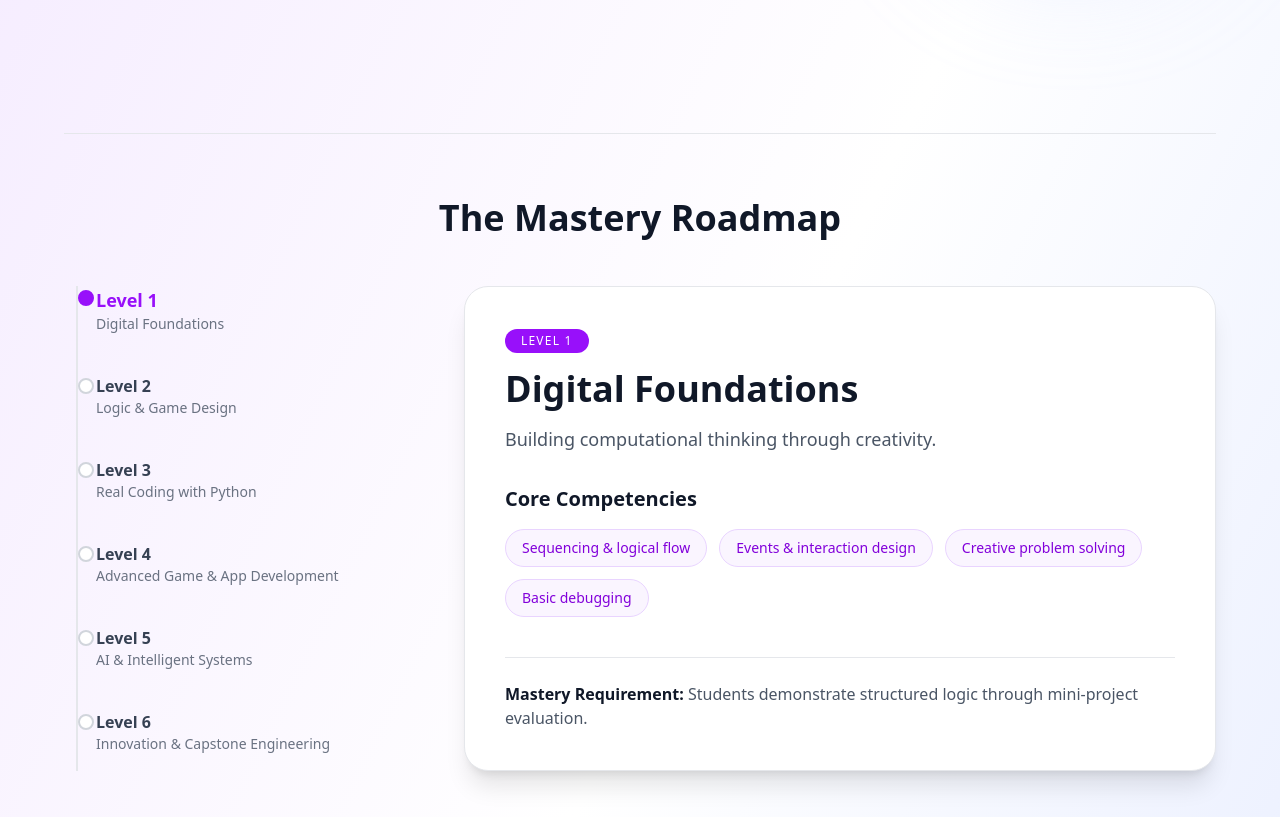
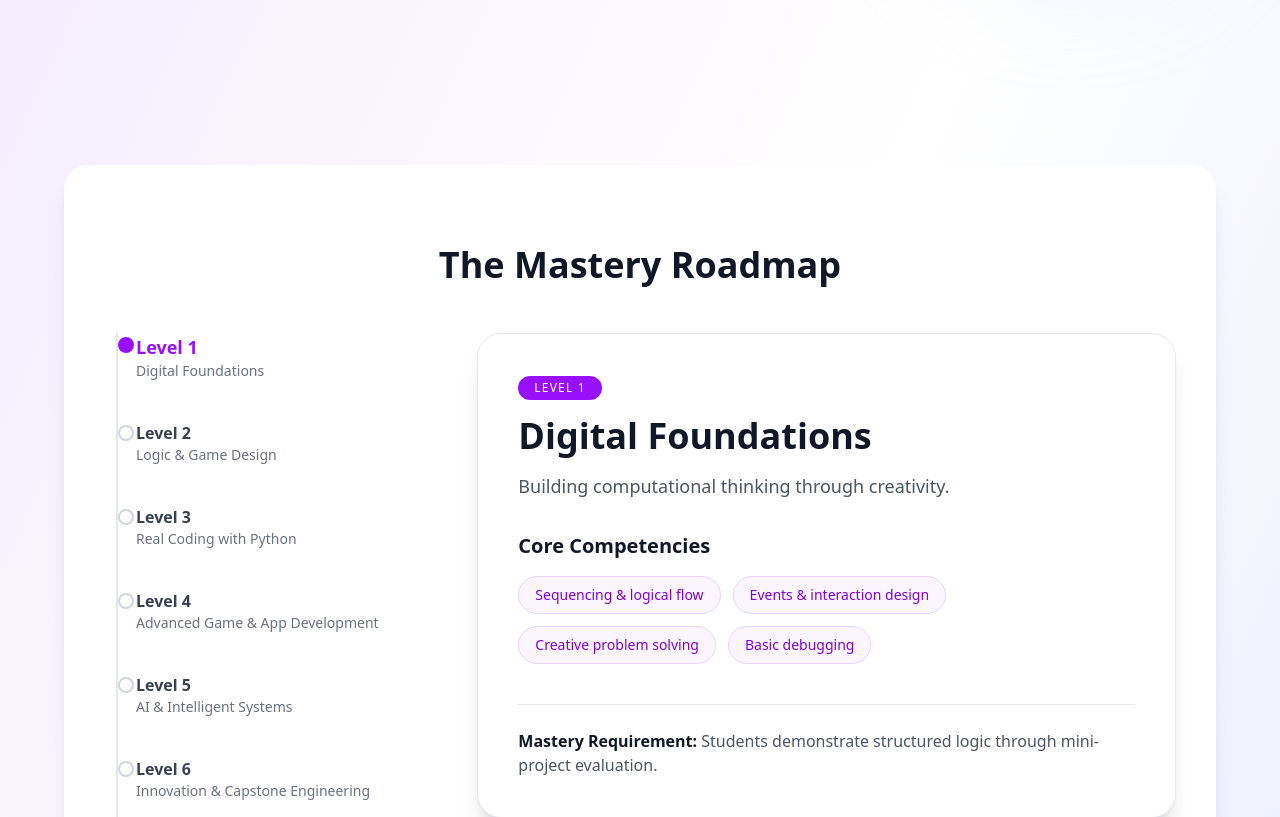
Before and after one commit to srushteesingh/logicleap-platform, a Next.js app: page / in a window 1280 px wide. Shown: the part 640-1457 px from the top of the page. Built offline with nearby package versions, Linux system fonts and the light colour scheme.

Commit message:
Add contrast to Mastery section

```diff
--- a/app/page.tsx
+++ b/app/page.tsx
@@ -116,7 +116,7 @@ export default function Home() {
       </div>
 
       {/* MASTERY ROADMAP */}
-      <div className="mt-32 max-w-6xl mx-auto pt-16 border-t border-gray-200">
+      <div className="mt-40 bg-white rounded-3xl shadow-xl px-10 py-20 max-w-6xl mx-auto">
         <h2 className="text-4xl font-bold text-center mb-12">
           The Mastery Roadmap
         </h2>
```
